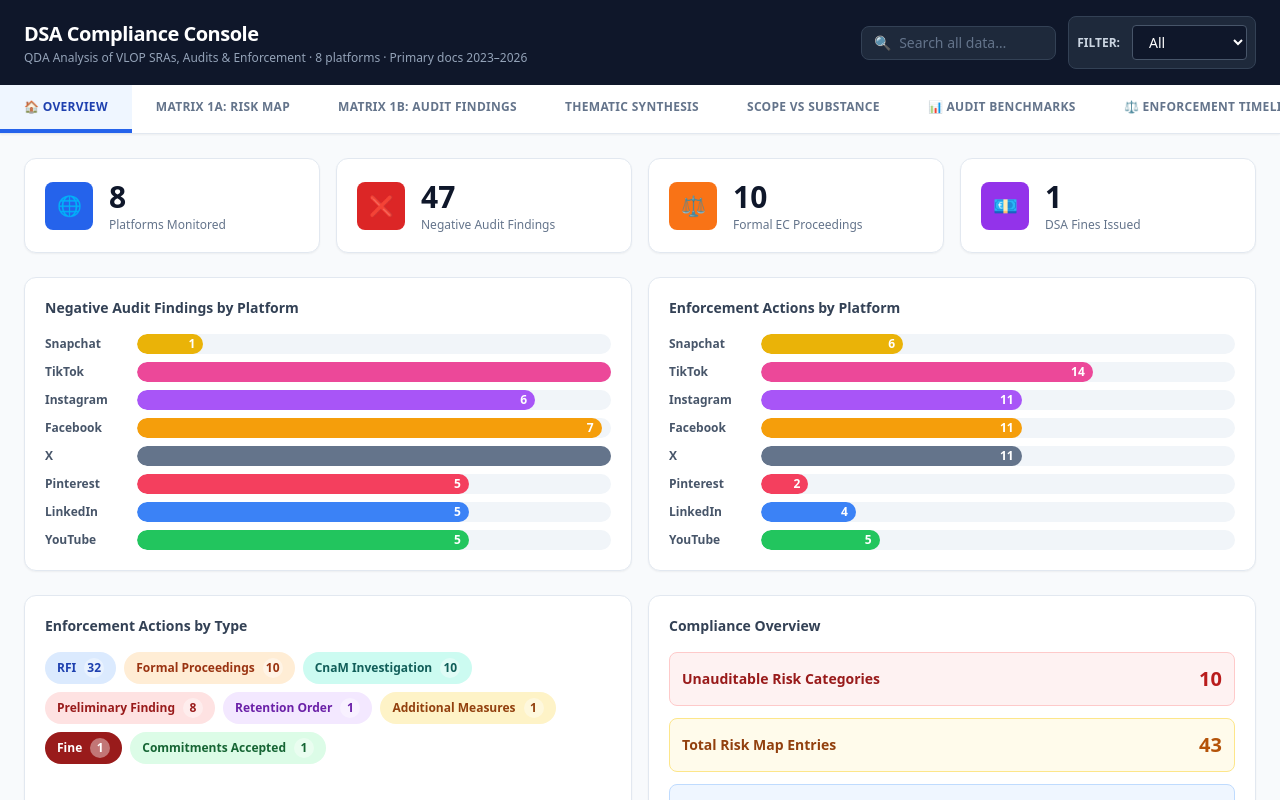
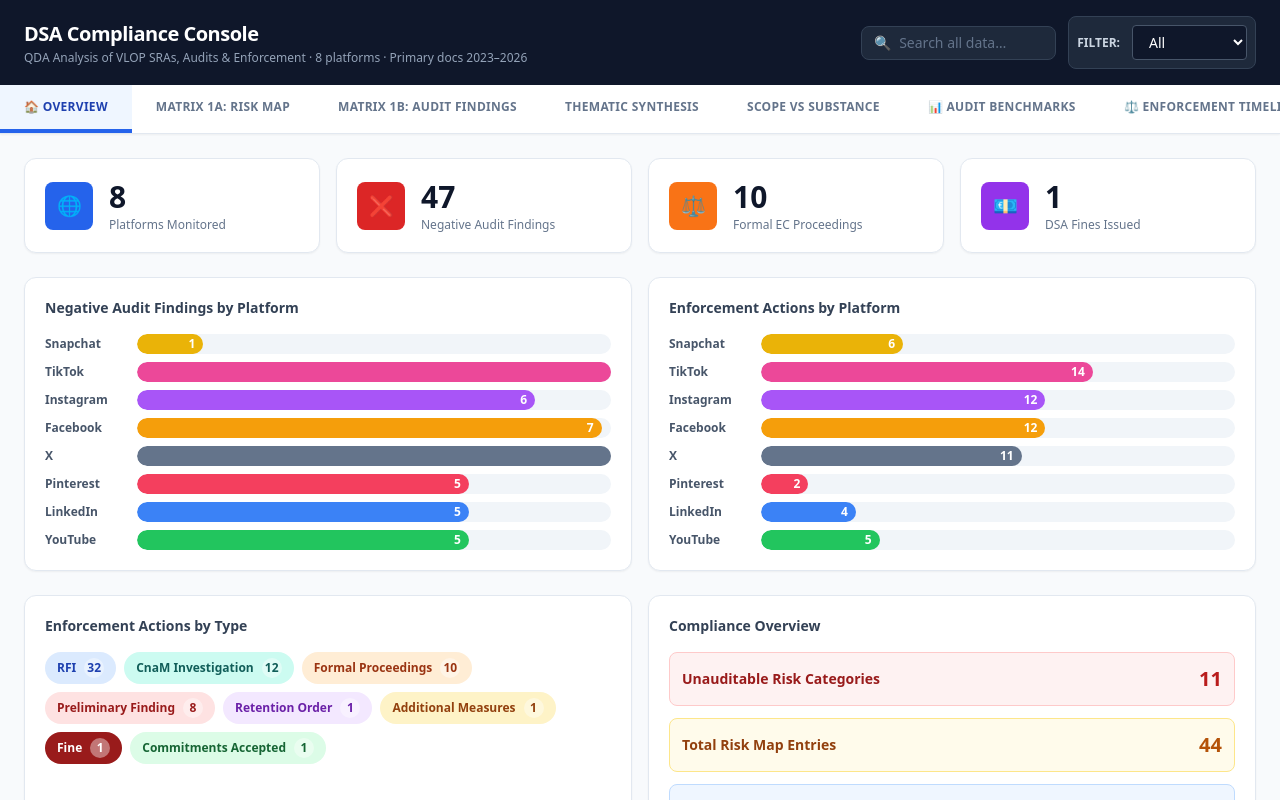
Before and after one commit to rodrigocetina/dsa-console, a React (Vite) app: page / in a window 1280 px wide. Built offline with nearby package versions, Linux system fonts and the light colour scheme.

Commit message:
Update DSAConsole.jsx

```diff
--- a/src/DSAConsole.jsx
+++ b/src/DSAConsole.jsx
@@ -27,8 +27,8 @@ const matrix1A = [
   { platform: 'Instagram', category: 'Art. 23.1 Manifestly Illegal Suspension', risk: 'Repeat violators not warned; suspensions not applied after warnings; unreasonable suspension durations', mitigation: 'Community Standards enforcement; 98%+ proactive detection rates claimed', status: 'NEGATIVE (2025) — bilateral failure: under-enforcement AND over-enforcement simultaneously' },
   { platform: 'Instagram', category: 'Art. 34.1(d) Minors & SSIED', risk: 'SSIED (Suicide, Self-Injury, Eating Disorders) escalated to Tier 3 (2025); Protection of Minors Tier 2→Tier 3', mitigation: 'Restricted Mode; disabled profiled ads for <18; SSIED safe messaging guidelines; 99.4% proactive detection', status: 'Tier 3 residual risk — Art. 28.1 UNAUDITABLE (EC proceedings) → PRELIMINARY FINDING 29 Apr 2026 (ip_26_920): failing to prevent under-13 access; arbitrary SRA contradicting 10-12% EU under-13 prevalence; 7-click reporting tool with no follow-up' },
   { platform: 'Instagram', category: 'Art. 34.1(c) Civic Discourse', risk: 'Misinformation at Tier 3 residual risk; fact-checker coverage gaps; algorithm amplification', mitigation: 'Third-party fact-checkers; Elections integrity measures; authoritative source amplification', status: 'Active — Arts. 34.1/35.1 UNAUDITABLE (EC proceedings)' },
-  { platform: 'Instagram', category: 'Art. 27.1 Recommender Systems', risk: 'Explore feature lacked documentation on non-profiled option; Architecture driving SSIED and body image risk', mitigation: 'Non-profiled RS option available (Art. 38.1); Explore parameters documented; Reels and Feed algorithmic options', status: 'Positive w/ Comments — Arts. 34.1/35.1 (adequacy) UNAUDITABLE' },
-  { platform: 'Instagram', category: 'Art. 34.1(b) Fundamental Rights', risk: 'Fundamental Rights Tier 1→Tier 2 (worse); increased false positives from content moderation complexity', mitigation: 'Appeals; YPP-equivalent demonetization rules; human review; Three Lines of Defence model', status: 'Active — Art. 25.1 (dark patterns) UNAUDITABLE (EC proceedings)' },
+  { platform: 'Instagram', category: 'Art. 27.1 Recommender Systems', risk: 'Explore feature lacked documentation on non-profiled option; Architecture driving SSIED and body image risk', mitigation: 'Non-profiled RS option available (Art. 38.1); Explore parameters documented; Reels and Feed algorithmic options', status: 'Positive w/ Comments — Arts. 34.1/35.1 (adequacy) UNAUDITABLE → CnaM INVESTIGATION 5 May 2026 (Art. 27.3): whether users can effectively select/modify non-profiling recommender system feed through Instagram interface' },
+  { platform: 'Instagram', category: 'Art. 34.1(b) Fundamental Rights', risk: 'Fundamental Rights Tier 1→Tier 2 (worse); increased false positives from content moderation complexity', mitigation: 'Appeals; YPP-equivalent demonetization rules; human review; Three Lines of Defence model', status: 'Active — Art. 25.1 (dark patterns) UNAUDITABLE (EC proceedings) + CnaM INVESTIGATION 5 May 2026 (Art. 25.1): whether Instagram interface deceives/manipulates users away from choosing non-profiling recommender feed' },
 
   // Facebook — enriched from primary 2024–2025 SRAs and EY Audit Reports
   { platform: 'Facebook', category: 'Art. 15.1 Transparency Reporting', risk: 'Failure to report per-VLOP moderation metrics; consolidated Facebook+Instagram data violates individual-platform reporting obligation across two cycles', mitigation: 'Transparency Center; DSA Transparency Reports; Community Standards linked from Terms of Use', status: 'NEGATIVE (2024 & 2025) — persistent cross-cycle failure; Meta corporate-level non-compliance mirroring Instagram' },
@@ -37,6 +37,7 @@ const matrix1A = [
   { platform: 'Facebook', category: 'Art. 34.1(d) Protection of Minors', risk: 'Protection of Minors at Tier 3 residual risk (2025 SRA); same Tier 3 classification as Instagram — confirmed Meta-wide pattern; Teen Account system deployed but not yet validated', mitigation: 'Teen Accounts (default restricted settings); disabled profiled ads for <18; age assurance; parental supervision tools', status: 'Tier 3 residual risk — Arts. 34.1/35.1/28.1 UNAUDITABLE (EC proceedings) → PRELIMINARY FINDING 29 Apr 2026 (ip_26_920): failing to prevent under-13 access; arbitrary SRA contradicting 10-12% EU under-13 prevalence; 7-click reporting tool with no follow-up' },
   { platform: 'Facebook', category: 'Art. 34.1(c) Civic Discourse / AIGC', risk: 'Election integrity risks; AI-generated content labeling gaps; algorithmic amplification of disinformation; Arts. 34.1/35.1 formally unverified', mitigation: 'Elections Readiness; War Rooms; 11 IFCN fact-checkers; C2PA AI content labels; Community Notes piloting; HSC Commitments', status: 'Active — Arts. 34.1/35.1 UNAUDITABLE (EC proceedings)' },
   { platform: 'Facebook', category: 'Art. 20.4 Complaint Handling', risk: 'Appeals not processed within 7-day benchmark; non-discriminatory, diligent, non-arbitrary handling requirements not met', mitigation: 'Internal complaint pipelines; appeals dashboard; Q4 2025 implementation planned', status: 'NEGATIVE (2025) — same bilateral complaint-handling failure pattern as Instagram' },
+  { platform: 'Facebook', category: 'Arts. 25.1 & 27.3 Dark Patterns / Recommender Choice', risk: 'Interface design alleged to manipulate users away from choosing non-profiling recommender system feed; non-profiling option accessibility and prominence under investigation', mitigation: 'Non-profiling RS option available; Feed preferences settings; Meta disputes allegations of DSA breach', status: 'CnaM INVESTIGATION 5 May 2026 (two separate investigations): (1) Art. 27(3) — whether users can effectively select/modify non-profiling recommender feed through Facebook interface; (2) Art. 25(1) — whether Facebook interface deceives/manipulates users away from non-profiling feed choice. Art. 25.1 also UNAUDITABLE under EC proceedings.' },
 
 
   // X — enriched from primary 2023–2025 SRAs (Y1: 2023, Y2: 2024, Y3: 2025) and Audit Reports (FTI 2024, BDO 2025)
@@ -345,6 +346,9 @@ const enforcementActions = [
   // Meta — preliminary finding on minors under 13 (Apr 2026)
   { platform: 'Facebook', date: '2026-04-29', type: 'Preliminary Finding', articles: 'Arts. 28, 34, 35', summary: 'Commission finds Facebook in preliminary breach of DSA: failing to diligently identify, assess and mitigate risks of minors under 13 accessing the service. Specific failures: (1) self-declared birth date accepted with no verification; (2) under-13 reporting tool requires 7 clicks, not pre-filled, no follow-up after reports — reported minors continue using service unchecked; (3) risk assessment incomplete and arbitrary, contradicting EU evidence that ~10-12% of under-13s access Facebook; (4) scientific evidence on younger children\'s vulnerability disregarded. Commission requires revised risk assessment methodology and strengthened age estimation/verification per 2025 DSA Guidelines on Protection of Minors. Investigation continues on addictive design and rabbit-hole effects. VP Virkkunen: "Terms and conditions should not be mere written statements, but rather the basis for concrete action to protect users – including children" (ip_26_920).', outcome: 'Ongoing — if confirmed, non-compliance decision and fine up to 6% of global annual turnover', source: 'EC' },
   { platform: 'Instagram', date: '2026-04-29', type: 'Preliminary Finding', articles: 'Arts. 28, 34, 35', summary: 'Commission finds Instagram in preliminary breach of DSA: failing to diligently identify, assess and mitigate risks of minors under 13 accessing the service. Specific failures: (1) self-declared birth date accepted with no verification; (2) under-13 reporting tool requires 7 clicks, not pre-filled, no follow-up after reports — reported minors continue using service unchecked; (3) risk assessment incomplete and arbitrary, contradicting EU evidence that ~10-12% of under-13s access Instagram; (4) scientific evidence on younger children\'s vulnerability disregarded. Commission requires revised risk assessment methodology and strengthened age estimation/verification per 2025 DSA Guidelines on Protection of Minors. Investigation continues on addictive design and rabbit-hole effects. VP Virkkunen: "Terms and conditions should not be mere written statements, but rather the basis for concrete action to protect users – including children" (ip_26_920).', outcome: 'Ongoing — if confirmed, non-compliance decision and fine up to 6% of global annual turnover', source: 'EC' },
+  // CnaM — Meta dark patterns / recommender choice investigations (May 2026)
+  { platform: 'Facebook', date: '2026-05-05', type: 'CnaM Investigation', articles: 'Arts. 25(1), 27(3)', summary: 'Coimisiún na Meán commences two separate formal DSA investigations into Facebook. Investigation 1 (Art. 27(3)): whether users can effectively select and modify their preferred recommender system feed — focuses on the accessibility and functionality of the non-profiling feed option within the interface. Investigation 2 (Art. 25(1)): whether Facebook\'s online interface deceives or manipulates users away from choosing a recommender system feed not based on profiling of personal data (dark patterns). Meta disputes any DSA breach. Potential fine up to 6% of global turnover.', outcome: 'Ongoing', source: 'CnaM' },
+  { platform: 'Instagram', date: '2026-05-05', type: 'CnaM Investigation', articles: 'Arts. 25(1), 27(3)', summary: 'Coimisiún na Meán commences two separate formal DSA investigations into Instagram. Investigation 1 (Art. 27(3)): whether users can effectively select and modify their preferred recommender system feed — focuses on the accessibility and functionality of the non-profiling feed option within the interface. Investigation 2 (Art. 25(1)): whether Instagram\'s online interface deceives or manipulates users away from choosing a recommender system feed not based on profiling of personal data (dark patterns). Art. 25(1) also subject to unresolved EC proceedings (Apr 2024 formal proceedings). Meta disputes any DSA breach. Potential fine up to 6% of global turnover.', outcome: 'Ongoing', source: 'CnaM' },
 ];
 
 const auditBenchmarks = [
@@ -373,7 +377,7 @@ const auditBenchmarks = [
     recommenderAudited: 'Partially. Art. 27: surface checks Positive (Art. 27.1 Positive w/ Comments — Explore gap). Arts. 34.1/35.1 (architecture adequacy) UNAUDITABLE both cycles. Recommender contribution to SSIED Tier 3 unassessed.',
     unauditableArticles: '14 in BOTH 2024 and 2025: Arts. 14.1, 16.1, 16.5, 16.6, 17.1, 20.1, 20.3, 24.5, 25.1, 28.1, 34.1, 34.2, 35.1, 40.12 — all EC governmental investigations.',
     metricInterrogation: 'No. 99%+ proactive detection rates accepted without sequencing analysis (detection before or after user exposure). SSIED Tier 3 escalation not cross-referenced with detection metrics.',
-    enforcementStatus: 'EC governmental investigations blocking 14 sub-articles including Arts. 34.1, 35.1, 28.1, 25.1. Preliminary finding issued 29 Apr 2026 (ip_26_920): Arts. 28, 34, 35 — failing to prevent minors under 13 from accessing Instagram; arbitrary SRA contradicting EU evidence that ~10-12% of under-13s use Instagram; 7-click reporting tool with no follow-up on reported minors. Commission requires revised SRA methodology and effective age estimation/verification per 2025 DSA Guidelines on Protection of Minors. Investigation continues on addictive design and rabbit-hole effects.',
+    enforcementStatus: 'EC governmental investigations blocking 14 sub-articles including Arts. 34.1, 35.1, 28.1, 25.1. Preliminary finding issued 29 Apr 2026 (ip_26_920): Arts. 28, 34, 35 — failing to prevent minors under 13 from accessing Instagram; arbitrary SRA contradicting EU evidence that ~10-12% of under-13s use Instagram; 7-click reporting tool with no follow-up on reported minors. Commission requires revised SRA methodology and effective age estimation/verification per 2025 DSA Guidelines. Investigation continues on addictive design and rabbit-hole effects. CnaM two investigations commenced 5 May 2026: Art. 27(3) — whether users can effectively select/modify non-profiling recommender feed; Art. 25(1) — whether Instagram interface manipulates users away from non-profiling feed choice (Art. 25.1 also blocked by EC proceedings).',
     trustedFlaggerValidity: 'Positive (2025) — Arts. 22.1 and 22.6 compliant. No CIAPC-equivalent zero-volume paradox identified.',
     cclStatus: 'Art. 26.1 Positive w/ Comments (2025): Instagram Profile absent from central ad repository July–Sept 2024, remediated Q3 2024. Art. 39.3 Negative (2024), remediated April 2024.',
     platformSelfRevision: 'Yes — 2025 SRA introduces more granular taxonomy (22 Problem Areas from 19) and explicitly acknowledges SSIED and Fraud/Deception control limitations. SSIED Tier 3 escalation self-reported.',
@@ -389,7 +393,7 @@ const auditBenchmarks = [
     recommenderAudited: 'Yes — Negative. Art. 38.1 NEGATIVE (2024): Facebook Dating had no non-profiling option for 6+ months. Positive in 2025 after fix. Arts. 34.1/35.1 (architecture adequacy) UNAUDITABLE both cycles. Dating context makes this the most serious recommender finding in corpus.',
     unauditableArticles: '14 in both 2024 and 2025 (same as Instagram) PLUS HSC Commitments 2.1 & 2.2 (Facebook-specific): Arts. 14.1, 16.1, 16.5, 16.6, 17.1, 20.1, 20.3, 24.5, 25.1, 28.1, 34.1, 34.2, 35.1, 40.12 — all EC governmental investigations.',
     metricInterrogation: 'No. Consolidated Facebook+Instagram metrics accepted without per-VLOP disaggregation despite NEGATIVE Art. 15.1 finding. Definitional refusals ("promptly", "undue delay") not interrogated as compliance circumvention.',
-    enforcementStatus: 'EC governmental investigations blocking 14 sub-articles including Arts. 34.1, 35.1, 28.1, 25.1. Parallel with Instagram — same scope, articles, and blocking logic. HSC Commitments 2.1/2.2 additionally blocked (Facebook-specific). Preliminary finding issued 29 Apr 2026 (ip_26_920): Arts. 28, 34, 35 — failing to prevent minors under 13 from accessing Facebook; arbitrary SRA contradicting EU evidence that ~10-12% of under-13s use Facebook; 7-click reporting tool with no follow-up on reported minors. Commission requires revised SRA methodology and effective age estimation/verification per 2025 DSA Guidelines on Protection of Minors. Investigation continues on addictive design and rabbit-hole effects.',
+    enforcementStatus: 'EC governmental investigations blocking 14 sub-articles including Arts. 34.1, 35.1, 28.1, 25.1. Parallel with Instagram — same scope, articles, and blocking logic. HSC Commitments 2.1/2.2 additionally blocked (Facebook-specific). Preliminary finding issued 29 Apr 2026 (ip_26_920): Arts. 28, 34, 35 — failing to prevent minors under 13 from accessing Facebook; arbitrary SRA contradicting EU evidence that ~10-12% of under-13s use Facebook; 7-click reporting tool with no follow-up on reported minors. Commission requires revised SRA methodology and effective age estimation/verification per 2025 DSA Guidelines. Investigation continues on addictive design and rabbit-hole effects. CnaM two investigations commenced 5 May 2026: Art. 27(3) — whether users can effectively select/modify non-profiling recommender feed; Art. 25(1) — whether Facebook interface manipulates users away from non-profiling feed choice (Art. 25.1 also blocked by EC proceedings).',
     trustedFlaggerValidity: 'Positive (2025) — Arts. 22.1 and 22.6 compliant. No CIAPC-equivalent zero-volume paradox identified.',
     cclStatus: 'Art. 39.3 NEGATIVE (2024): missing removal reason info, remediated April 2024. Art. 26.2 NEGATIVE (2025): Reels Android commercial labels missing ~9 months (~90% of impressions). Art. 42.2 NEGATIVE (2024): missing accuracy indicators.',
     platformSelfRevision: 'Yes — 2025 SRA acknowledges Protection of Minors Tier 3. Teen Account introduced as primary mitigation. Definitional refusals ("promptly", "undue delay") represent a reverse-revision: explicit resistance to self-benchmarking on compliance timelines.',
```
